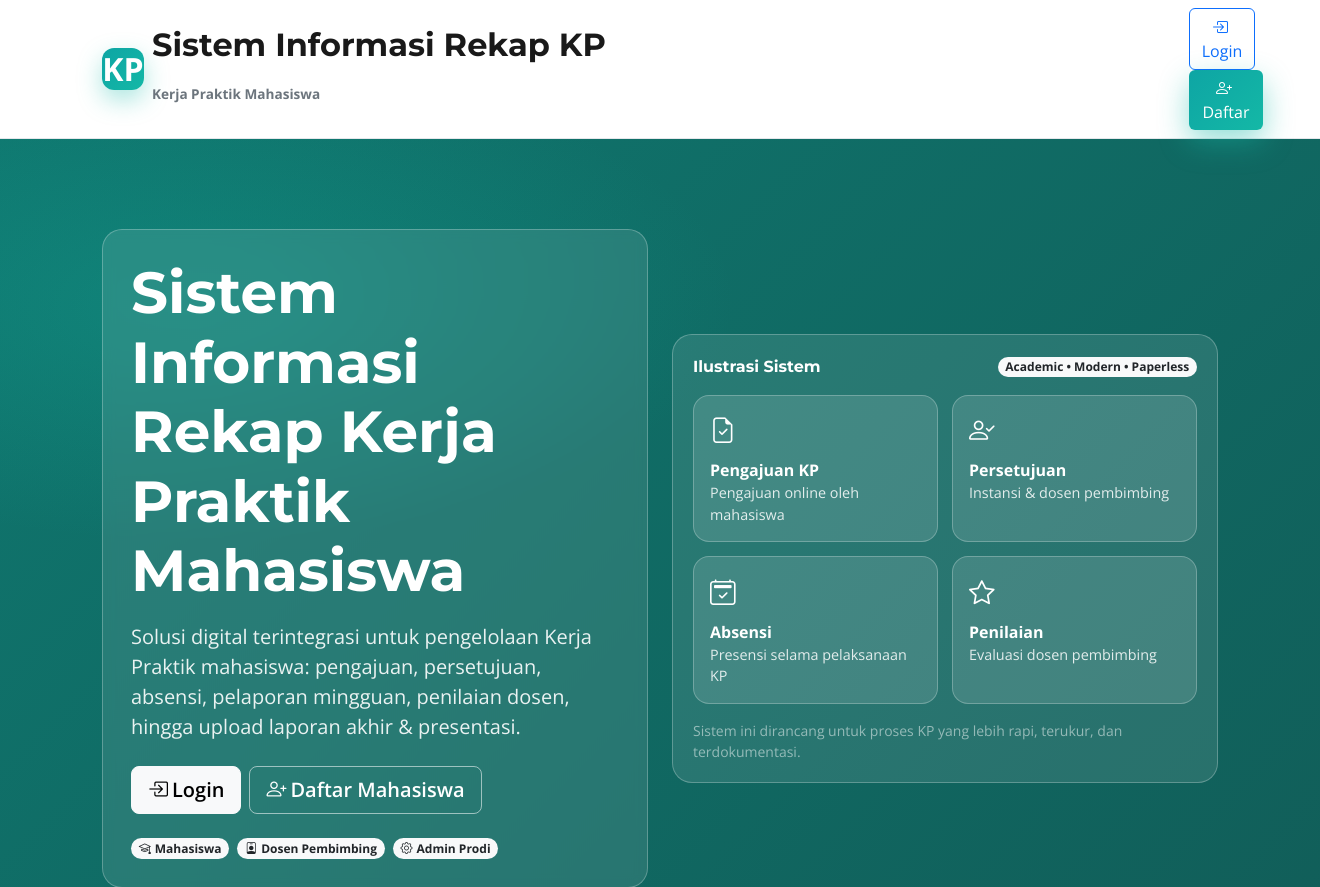
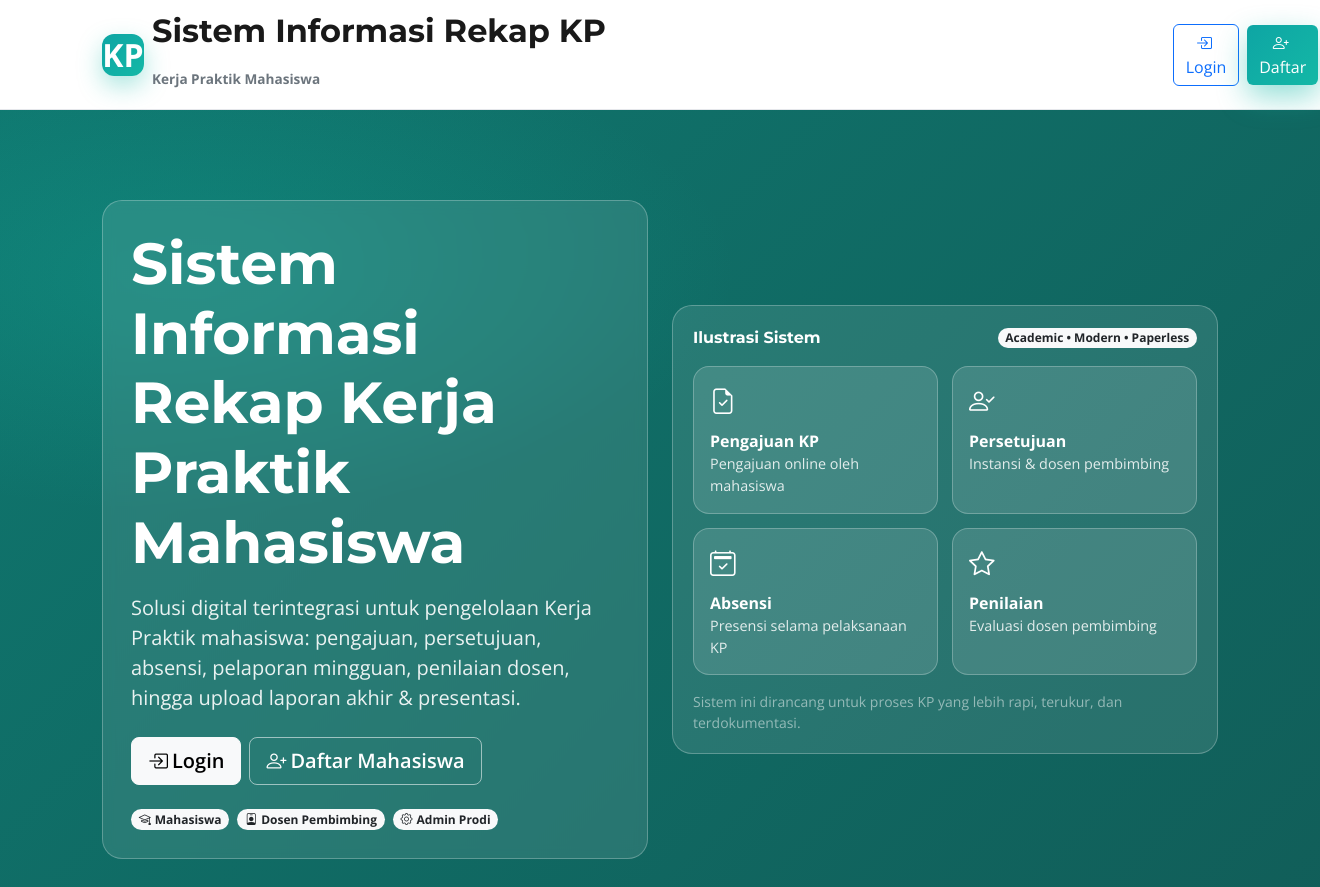
Before and after one commit to Rqq-al22/MPTI_Project, a PHP site: page / in a window 1320 px wide. Shown: the top 887 px of the page. Run offline with PHP 8.4, Linux system fonts and the light colour scheme.

Commit message:
Update index.php

```diff
--- a/index.php
+++ b/index.php
@@ -309,7 +309,7 @@
         <li class="nav-item"><a class="nav-link fw-semibold" href="#alur">Alur KP</a></li>
         <li class="nav-item"><a class="nav-link fw-semibold" href="#tim">Tim Pengembang</a></li>
         <li class="nav-item"><a class="nav-link fw-semibold" href="#tentang">Tentang Sistem</a></li>
-        <li class="nav-item ms-lg-3 mt-2 mt-lg-0">
+
           <a class="btn btn-outline-primary me-2" href="auth/login_form.php">
             <i class="bi bi-box-arrow-in-right me-1"></i>Login
           </a>
```
